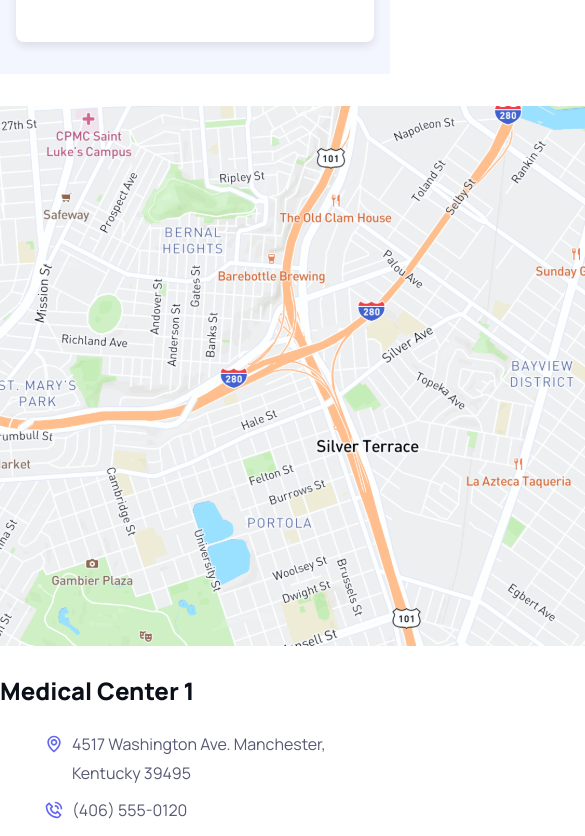
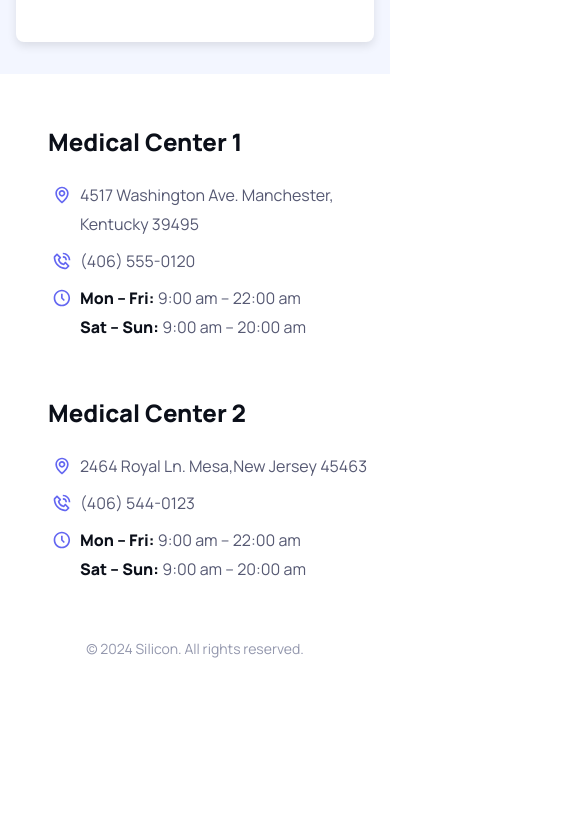
Before and after one commit to jeami174/Inl-mningsuppgift-JavaScript, a React (Vite) app: page /Contact in a window 390 px wide. Shown: the part 1320-2156 px from the top of the page, 585 px wide, since content can reach past the window. After the commit the page ends 1997 px from the top, so only its background shows below. Built offline with nearby package versions, Linux system fonts and the light colour scheme.

Commit message:
gjort klart mobil-versionen av contact section

```diff
--- a/src/Pages/ContactPage/Sections/ContactSection.css
+++ b/src/Pages/ContactPage/Sections/ContactSection.css
@@ -1,7 +1,7 @@
 .ContactSection {
 background-color: var(--color-bg-gray);
-padding-block: 2rem;
 padding-top: 6rem;
+padding-bottom: 2rem;
 }
 
 .ContactSection .container {
--- a/src/Pages/ContactPage/Sections/MapSection.css
+++ b/src/Pages/ContactPage/Sections/MapSection.css
@@ -3,9 +3,27 @@
     padding-block: 2rem;
     }
 
+    .MapSection .Adresses {
+        padding-inline: 1rem;
+    }
+
+.MapSection .image {
+    display: none;
+}
+
+.MapSection .infolist {
+    list-style: none;
+    padding-left: 2rem; /* Samma värde som rubrikens padding */
+    margin: 0;
+}
+
+.MapSection .Center1 h2,
+.MapSection .Center2 h2 {
+    padding-left: 2rem;
+}
+
     .MapSection .infolist li {
         display: flex;
-        align-items: flex-start;
         padding: 0.25rem;
     }
 
@@ -24,3 +42,13 @@
         font-weight: 800;
         color: var(--color-text-heading);
     }
+
+.MapSection .Center2 h2 {
+    padding-top: 2rem;
+}
+
+    @media (min-width: 768px) {
+        .MapSection .image {
+            display: block;
+        }
+    }
```
